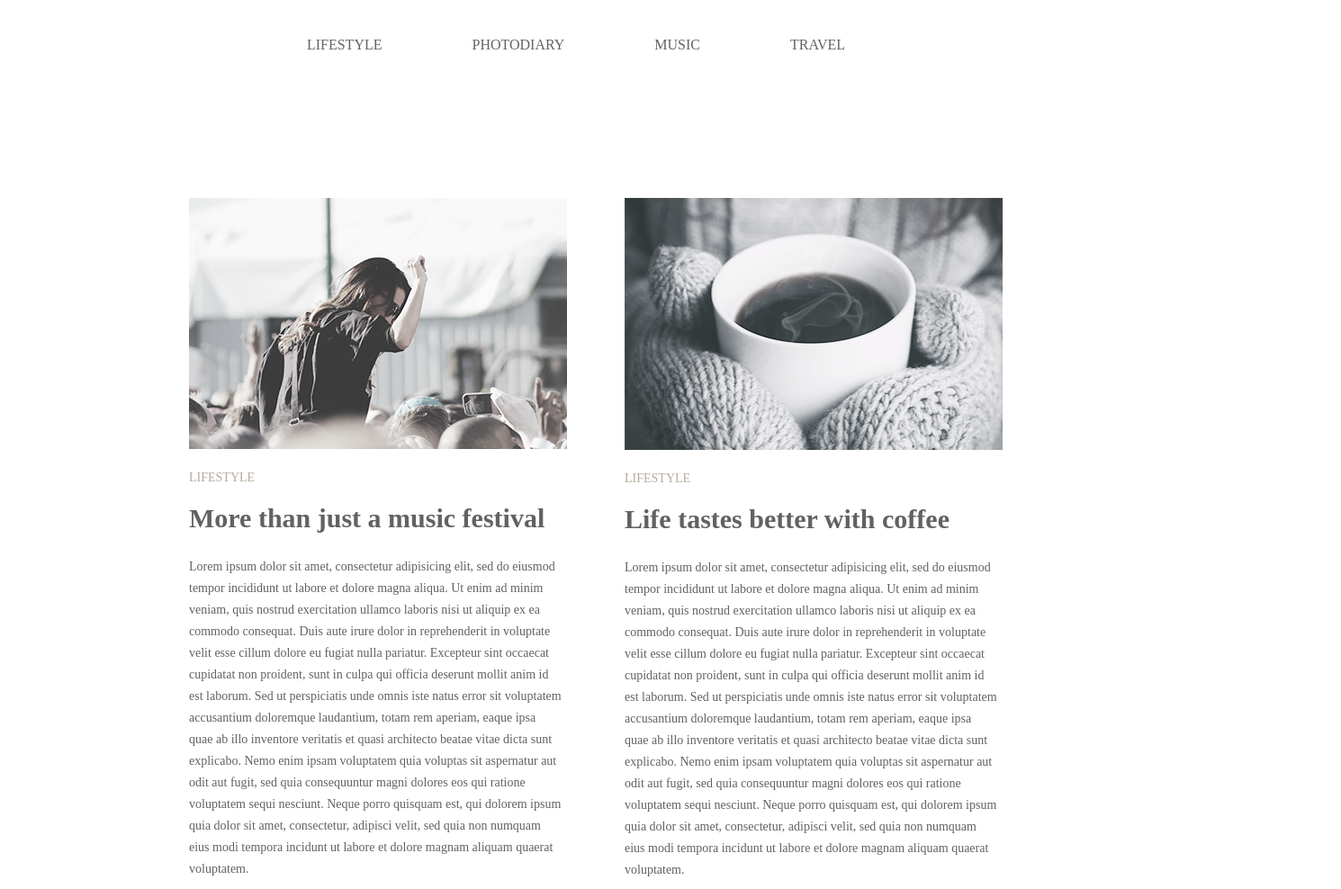
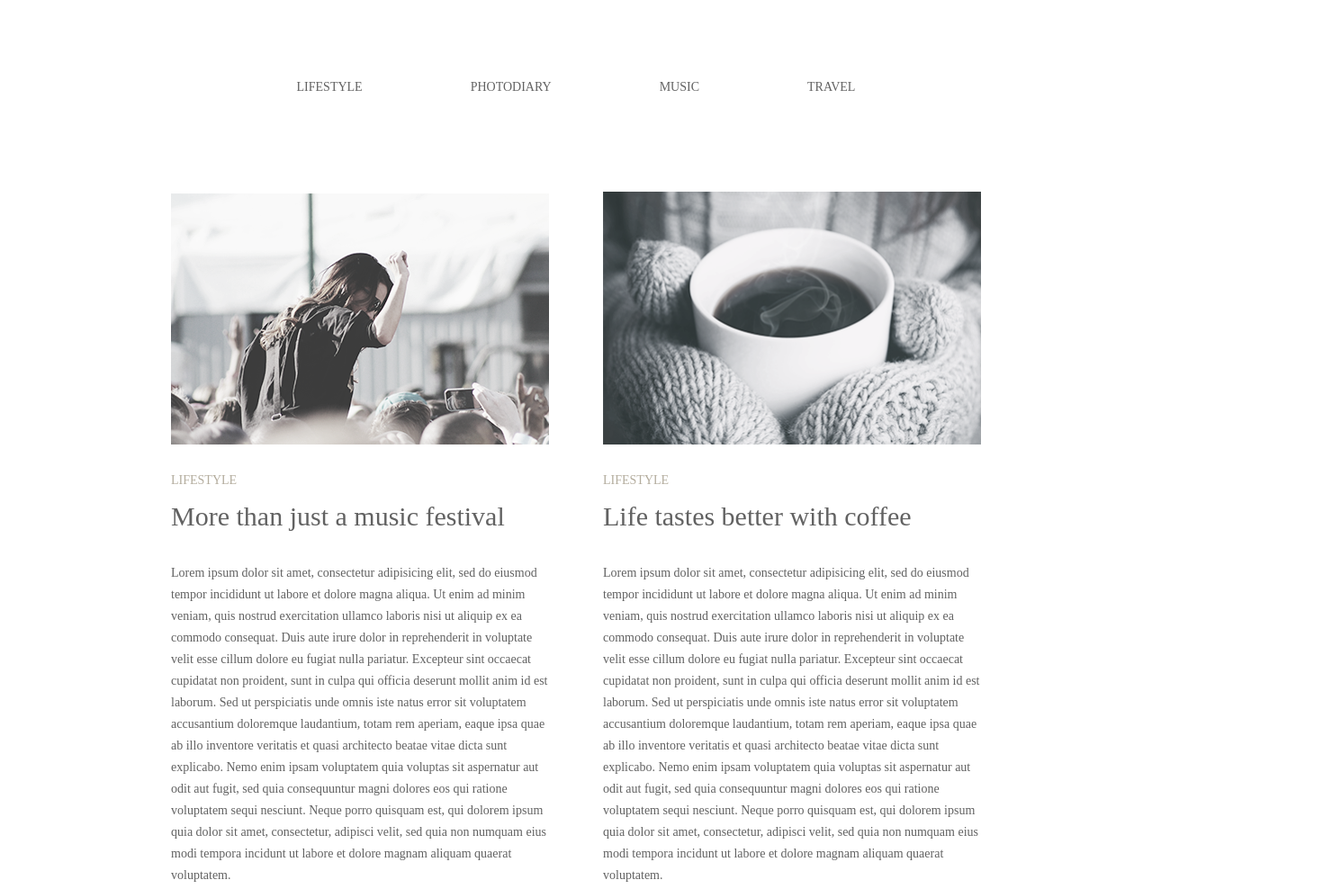
Before and after one commit to Dante4Rungun/Dante4Rungun.github.io, a plain HTML site: page homework2/Index.html in a window 1280 px wide. Shown: the top 988 px of the page at 90% size, 1490 px wide, since content can reach past the window. Drawn offline with Linux system fonts and the light colour scheme.

Commit message:
Add files via upload

```diff
--- a/homework2/Index.html
+++ b/homework2/Index.html
@@ -3,116 +3,55 @@
 
 <head>
     <meta charset="UTF-8">
-    <title>Vebinar_1</title>
+    <title>Homework2</title>
     <meta http-equiv="X-UA-Compatible" content="IE=Edge">
     <link rel="stylesheet" href="css/styles.css">
 </head>
 <body>
-    <navigation class="masthead">
-        <ul class="site-navigation clearfix">
-            <a href="#" >lifestyle</a>
-            <a href="#" >photodiary</a>
-            <a href="#" >music</a>
-            <a href="#" >travel</a>
-        </ul>
-    </navigation>
-    <main>
-        <section class = "articles">
-            <div class="first_column">
-                <div class = "article">
-                    <div class = "article_img">
-                        <img src="images/1.png" width="420" height="279" alt="" >
-                    </div>
-
-                    <div class="article_hash">
-                        <span>lifestyle</span>
-                    </div>
-                    <div class = "article_title">
-                        <h2>More than just a music festival</h2>
-                    </div>
-                    <div class ="article_description">
-                        <span>Lorem ipsum dolor sit amet, consectetur adipisicing elit, sed do eiusmod tempor incididunt ut labore et dolore magna aliqua. Ut enim ad minim veniam, quis nostrud exercitation ullamco laboris nisi ut aliquip ex ea commodo consequat. Duis aute irure dolor in reprehenderit in voluptate velit esse cillum dolore eu fugiat nulla pariatur. Excepteur sint occaecat cupidatat non proident, sunt in culpa qui officia deserunt mollit anim id est laborum. Sed ut perspiciatis unde omnis iste natus error sit voluptatem accusantium doloremque laudantium, totam rem aperiam, eaque ipsa quae ab illo inventore veritatis et quasi architecto beatae vitae dicta sunt explicabo. Nemo enim ipsam voluptatem quia voluptas sit aspernatur aut odit aut fugit, sed quia consequuntur magni dolores eos qui ratione voluptatem sequi nesciunt. Neque porro quisquam est, qui dolorem ipsum quia dolor sit amet, consectetur, adipisci velit, sed quia non numquam eius modi tempora incidunt ut labore et dolore magnam aliquam quaerat voluptatem.</span>
-                    </div>
-                </div>
-                <div class = "article">
-                    <div class = "article_img">
-                        <img src="images/3.png" alt="" width="420" height="280" >
-                    </div>
-                    <div class="article_hash">
-                        <span>photodiary</span>
-                    </div>
-                    <div class = "article_title">
-                        <h2>American dream</h2>
-                    </div>
-                    <div class ="article_description">
-                        <span>Lorem ipsum dolor sit amet, consectetur adipisicing elit, sed do eiusmod tempor incididunt ut labore et dolore magna aliqua. Ut enim ad minim veniam, quis nostrud exercitation ullamco laboris nisi ut aliquip ex ea commodo consequat. Duis aute irure dolor in reprehenderit in voluptate velit esse cillum dolore eu fugiat nulla pariatur. Excepteur sint occaecat cupidatat non proident, sunt in culpa qui officia deserunt mollit anim id est laborum. Sed ut perspiciatis unde omnis iste natus error sit voluptatem accusantium doloremque laudantium, totam rem aperiam, eaque ipsa quae ab illo inventore veritatis et quasi architecto beatae vitae dicta sunt explicabo. Nemo enim ipsam voluptatem quia voluptas sit aspernatur aut odit aut fugit, sed quia consequuntur magni dolores eos qui ratione voluptatem sequi nesciunt. Neque porro quisquam est, qui dolorem ipsum quia dolor sit amet, consectetur, adipisci velit, sed quia non numquam eius modi tempora incidunt ut labore et dolore magnam aliquam quaerat voluptatem.</span>
-                    </div>
-                </div>
-                <div class = "article">
-                    <div class = "article_img">
-                        <img src="images/5.png" width="420" height="280" alt="" >
-                    </div>
-
-                    <div class="article_hash">
-                        <span>lifestyle</span>
-                    </div>
-                    <div class = "article_title">
-                        <h2>More than just a music festival</h2>
-                    </div>
-                    <div class ="article_description">
-                        <span>Lorem ipsum dolor sit amet, consectetur adipisicing elit, sed do eiusmod tempor incididunt ut labore et dolore magna aliqua. Ut enim ad minim veniam, quis nostrud exercitation ullamco laboris nisi ut aliquip ex ea commodo consequat. Duis aute irure dolor in reprehenderit in voluptate velit esse cillum dolore eu fugiat nulla pariatur. Excepteur sint occaecat cupidatat non proident, sunt in culpa qui officia deserunt mollit anim id est laborum. Sed ut perspiciatis unde omnis iste natus error sit voluptatem accusantium doloremque laudantium, totam rem aperiam, eaque ipsa quae ab illo inventore veritatis et quasi architecto beatae vitae dicta sunt explicabo. Nemo enim ipsam voluptatem quia voluptas sit aspernatur aut odit aut fugit, sed quia consequuntur magni dolores eos qui ratione voluptatem sequi nesciunt. Neque porro quisquam est, qui dolorem ipsum quia dolor sit amet, consectetur, adipisci velit, sed quia non numquam eius modi tempora incidunt ut labore et dolore magnam aliquam quaerat voluptatem.</span>
-                    </div>
-                </div>
-            </div>
-            <div class="second_column">
-                <div class = "article">
-                    <div class = "article_img">
-                        <img src="images/Filtro_fotografico_5_copia_2.png" alt="" width="420" height="280">
-                    </div>
-                    <div class="article_hash">
-                        <span>lifestyle</span>
-                    </div>
-                    <div class = "article_title">
-                        <h2>Life tastes better with coffee</h2>
-                    </div>
-                    <div class ="article_description">
-                        <span>Lorem ipsum dolor sit amet, consectetur adipisicing elit, sed do eiusmod tempor incididunt ut labore et dolore magna aliqua. Ut enim ad minim veniam, quis nostrud exercitation ullamco laboris nisi ut aliquip ex ea commodo consequat. Duis aute irure dolor in reprehenderit in voluptate velit esse cillum dolore eu fugiat nulla pariatur. Excepteur sint occaecat cupidatat non proident, sunt in culpa qui officia deserunt mollit anim id est laborum. Sed ut perspiciatis unde omnis iste natus error sit voluptatem accusantium doloremque laudantium, totam rem aperiam, eaque ipsa quae ab illo inventore veritatis et quasi architecto beatae vitae dicta sunt explicabo. Nemo enim ipsam voluptatem quia voluptas sit aspernatur aut odit aut fugit, sed quia consequuntur magni dolores eos qui ratione voluptatem sequi nesciunt. Neque porro quisquam est, qui dolorem ipsum quia dolor sit amet, consectetur, adipisci velit, sed quia non numquam eius modi tempora incidunt ut labore et dolore magnam aliquam quaerat voluptatem.</span>
-                    </div>
-                </div>
-
-                <div class = "article">
-                    <div class = "article_img">
-                        <img src="images/4.png" alt="" width="420" height="280">
-                    </div>
-                    <div class="article_hash">
-                        <span>photodiary</span>
-                    </div>
-                    <div class = "article_title">
-                        <h2>A day exploring the Alps</h2>
-                    </div>
-                    <div class ="article_description">
-                        <span>Lorem ipsum dolor sit amet, consectetur adipisicing elit, sed do eiusmod tempor incididunt ut labore et dolore magna aliqua. Ut enim ad minim veniam, quis nostrud exercitation ullamco laboris nisi ut aliquip ex ea commodo consequat. Duis aute irure dolor in reprehenderit in voluptate velit esse cillum dolore eu fugiat nulla pariatur. Excepteur sint occaecat cupidatat non proident, sunt in culpa qui officia deserunt mollit anim id est laborum. Sed ut perspiciatis unde omnis iste natus error sit voluptatem accusantium doloremque laudantium, totam rem aperiam, eaque ipsa quae ab illo inventore veritatis et quasi architecto beatae vitae dicta sunt explicabo. Nemo enim ipsam voluptatem quia voluptas sit aspernatur aut odit aut fugit, sed quia consequuntur magni dolores eos qui ratione voluptatem sequi nesciunt. Neque porro quisquam est, qui dolorem ipsum quia dolor sit amet, consectetur, adipisci velit, sed quia non numquam eius modi tempora incidunt ut labore et dolore magnam aliquam quaerat voluptatem.</span>
-                    </div>
-                </div>
-                <div class = "article">
-                    <div class = "article_img">
-                        <img src="images/6.png" alt="" width="420" height="280">
-                    </div>
-                    <div class="article_hash">
-                        <span>lifestyle</span>
-                    </div>
-                    <div class = "article_title">
-                        <h2>More than just a music festival</h2>
-                    </div>
-                    <div class ="article_description">
-                        <span>Lorem ipsum dolor sit amet, consectetur adipisicing elit, sed do eiusmod tempor incididunt ut labore et dolore magna aliqua. Ut enim ad minim veniam, quis nostrud exercitation ullamco laboris nisi ut aliquip ex ea commodo consequat. Duis aute irure dolor in reprehenderit in voluptate velit esse cillum dolore eu fugiat nulla pariatur. Excepteur sint occaecat cupidatat non proident, sunt in culpa qui officia deserunt mollit anim id est laborum. Sed ut perspiciatis unde omnis iste natus error sit voluptatem accusantium doloremque laudantium, totam rem aperiam, eaque ipsa quae ab illo inventore veritatis et quasi architecto beatae vitae dicta sunt explicabo. Nemo enim ipsam voluptatem quia voluptas sit aspernatur aut odit aut fugit, sed quia consequuntur magni dolores eos qui ratione voluptatem sequi nesciunt. Neque porro quisquam est, qui dolorem ipsum quia dolor sit amet, consectetur, adipisci velit, sed quia non numquam eius modi tempora incidunt ut labore et dolore magnam aliquam quaerat voluptatem.</span>
-                    </div>
-                </div>
-            </div>
+    <header class="header">
+        <nav class="masthead">
+            <ul class="site-navigation">
+                <li><a href="#" >lifestyle</a></li>
+                <li><a href="#" >photodiary</a></li>
+                <li><a href="#" >music</a></li>
+                <li><a href="#" >travel</a></li>
+            </ul>
+        </nav>
+    </header>
+    <main class="container">
+        <section class="articles_section">
+            <ul class = "articles">
+                <li class = "article">
+                    <img class = "article_img" src="images/1.png" alt="" width="420" height="279">
+                    <h3 class="article_hash">lifestyle</h3>
+                    <h2 class = "article_title">More than just a music festival</h2>
+                    <p class ="article_description">Lorem ipsum dolor sit amet, consectetur adipisicing elit, sed do eiusmod tempor incididunt ut labore et dolore magna aliqua. Ut enim ad minim veniam, quis nostrud exercitation ullamco laboris nisi ut aliquip ex ea commodo consequat. Duis aute irure dolor in reprehenderit in voluptate velit esse cillum dolore eu fugiat nulla pariatur. Excepteur sint occaecat cupidatat non proident, sunt in culpa qui officia deserunt mollit anim id est laborum. Sed ut perspiciatis unde omnis iste natus error sit voluptatem accusantium doloremque laudantium, totam rem aperiam, eaque ipsa quae ab illo inventore veritatis et quasi architecto beatae vitae dicta sunt explicabo. Nemo enim ipsam voluptatem quia voluptas sit aspernatur aut odit aut fugit, sed quia consequuntur magni dolores eos qui ratione voluptatem sequi nesciunt. Neque porro quisquam est, qui dolorem ipsum quia dolor sit amet, consectetur, adipisci velit, sed quia non numquam eius modi tempora incidunt ut labore et dolore magnam aliquam quaerat voluptatem.</p>
+                </li>
+                <li class = "article">
+                    <img class = "article_img" src="images/2.png" alt="" width="420" height="279">
+                    <h3 class="article_hash">lifestyle</h3>
+                    <h2 class = "article_title">Life tastes better with coffee</h2>
+                    <p class ="article_description">Lorem ipsum dolor sit amet, consectetur adipisicing elit, sed do eiusmod tempor incididunt ut labore et dolore magna aliqua. Ut enim ad minim veniam, quis nostrud exercitation ullamco laboris nisi ut aliquip ex ea commodo consequat. Duis aute irure dolor in reprehenderit in voluptate velit esse cillum dolore eu fugiat nulla pariatur. Excepteur sint occaecat cupidatat non proident, sunt in culpa qui officia deserunt mollit anim id est laborum. Sed ut perspiciatis unde omnis iste natus error sit voluptatem accusantium doloremque laudantium, totam rem aperiam, eaque ipsa quae ab illo inventore veritatis et quasi architecto beatae vitae dicta sunt explicabo. Nemo enim ipsam voluptatem quia voluptas sit aspernatur aut odit aut fugit, sed quia consequuntur magni dolores eos qui ratione voluptatem sequi nesciunt. Neque porro quisquam est, qui dolorem ipsum quia dolor sit amet, consectetur, adipisci velit, sed quia non numquam eius modi tempora incidunt ut labore et dolore magnam aliquam quaerat voluptatem.</p>
+                </li>
+                <li class = "article">
+                    <img class = "article_img" src="images/3.png" alt="" width="420" height="279">
+                    <h3 class="article_hash">lifestyle</h3>
+                    <h2 class = "article_title">American dream</h2>
+                    <p class ="article_description">Lorem ipsum dolor sit amet, consectetur adipisicing elit, sed do eiusmod tempor incididunt ut labore et dolore magna aliqua. Ut enim ad minim veniam, quis nostrud exercitation ullamco laboris nisi ut aliquip ex ea commodo consequat. Duis aute irure dolor in reprehenderit in voluptate velit esse cillum dolore eu fugiat nulla pariatur. Excepteur sint occaecat cupidatat non proident, sunt in culpa qui officia deserunt mollit anim id est laborum. Sed ut perspiciatis unde omnis iste natus error sit voluptatem accusantium doloremque laudantium, totam rem aperiam, eaque ipsa quae ab illo inventore veritatis et quasi architecto beatae vitae dicta sunt explicabo. Nemo enim ipsam voluptatem quia voluptas sit aspernatur aut odit aut fugit, sed quia consequuntur magni dolores eos qui ratione voluptatem sequi nesciunt. Neque porro quisquam est, qui dolorem ipsum quia dolor sit amet, consectetur, adipisci velit, sed quia non numquam eius modi tempora incidunt ut labore et dolore magnam aliquam quaerat voluptatem.</p>
+                </li>
+                <li class = "article">
+                    <img class = "article_img" src="images/4.png" alt="" width="420" height="279">
+                    <h3 class="article_hash">lifestyle</h3>
+                    <h2 class = "article_title">A day exploring the Alps</h2>
+                    <p class ="article_description">Lorem ipsum dolor sit amet, consectetur adipisicing elit, sed do eiusmod tempor incididunt ut labore et dolore magna aliqua. Ut enim ad minim veniam, quis nostrud exercitation ullamco laboris nisi ut aliquip ex ea commodo consequat. Duis aute irure dolor in reprehenderit in voluptate velit esse cillum dolore eu fugiat nulla pariatur. Excepteur sint occaecat cupidatat non proident, sunt in culpa qui officia deserunt mollit anim id est laborum. Sed ut perspiciatis unde omnis iste natus error sit voluptatem accusantium doloremque laudantium, totam rem aperiam, eaque ipsa quae ab illo inventore veritatis et quasi architecto beatae vitae dicta sunt explicabo. Nemo enim ipsam voluptatem quia voluptas sit aspernatur aut odit aut fugit, sed quia consequuntur magni dolores eos qui ratione voluptatem sequi nesciunt. Neque porro quisquam est, qui dolorem ipsum quia dolor sit amet, consectetur, adipisci velit, sed quia non numquam eius modi tempora incidunt ut labore et dolore magnam aliquam quaerat voluptatem.</p>
+                </li>
+            </ul >
+            <button class="load_more">Load more</button>
         </section>
     </main>
-    <footer>
-        <button class="load_more"><span class="button-text"> Load more</span></button>
+
+    <footer class="footer">
+
     </footer>
 </body>
 </html>
--- a/homework2/css/styles.css
+++ b/homework2/css/styles.css
@@ -1,72 +1,96 @@
-body, ul {
+html{
+    box-sizing: border-box;
+}
+
+*,
+*::before,
+*::after {
+    box-sizing: inherit;
+}
+
+img{
+    display: block;
+    max-width: 100%;
+    height: auto;
+}
+
+a{
+    text-decoration: none;
+}
+
+.container{
+    width: 900px;
+    margin: 0 auto;
+}
+
+.header{
+    padding-top: 77px;
+    padding-bottom: 104px;
+}
+/*site navigation*/
+
+.site-navigation{
     margin: 0;
     padding: 0;
+    text-align: center;
+    font-size: 0;
 }
 
-.masthead{
-    margin: auto;
-    max-width: 960px;
-    height: 40px;
-    line-height: 100px;
-    border-bottom: 3px solid #212121;
+.site-navigation li:not(:last-child){
+    margin-right:120px;
 }
 
-.site-navigation {
-    margin: auto;
-    font-family: Roboto, sans-serif;
+.site-navigation li{
+    display: inline-block;
 }
 
-.site-navigation a {
-    float: left;
-    padding: 0 50px;
+.site-navigation a{
     display: block;
-    font-size: 16px;
     color: #626262;
     font-family: "Playfair Display";
-    text-decoration: none;
+    font-size: 14px;
+    font-weight: 400;
+    line-height: 24px;
     text-transform: uppercase;
-
 }
 
-  /* Сработает при hover */
-.site-navigation a:hover {
+.site-navigation a:hover,
+.site-navigation a:focus{
     color: #03a9f4;
 }
 
-.clearfix{
-    display: table;
-    content: "";
-    clear: both;
+.articles{
+    margin: 0;
+    padding: 0;
+    font-size: 0;
+    margin-bottom: 86px;
 }
 
-.articles {
-    margin-left: 210px;
-    width: 100%;
-    height: auto;
+.article{
+    margin: 0;
+    padding: 0;
+    margin-top: 132px;
+    display: inline-block;
+    width: 420px;
 }
 
-.first_column{
-    display: inline-block;
-}
-.second_column{
+.article:nth-child(2n){
     margin-left: 60px;
-    display: inline-block;
 }
 
-.article {
-    padding-top: 100px;
-    width: auto;
-    height: 800px;
+.article:nth-child(-n +2){
+    margin-top: 0px;
 }
 
 .article_img{
-    margin: 20px auto;
-    width: 420;
-    height:280;
+    margin-bottom: 32px;
 }
 
 .article_hash{
-    width: 63px;
+    margin: 0;
+    padding: 0;
+    margin-bottom: 20px;;
+    width: 85px;
     height: 11px;
     color: #b4ad9e;
     font-family: Ubuntu;
@@ -76,15 +100,18 @@ body, ul {
 }
 
 .article_title{
+    margin: 0;
+    padding: 0;
+    margin-bottom: 34px;
     color: #626262;
     font-family: "Playfair Display";
-    font-size: 20px;
-    font-weight: 400;
+    font-size: 30px;
+    font-weight: 300;
 }
 
 .article_description{
-    width: 414px;
-    height: 63px;
+    margin: 0;
+    padding: 0;
     color: #626262;
     font-family: "Playfair Display";
     font-size: 14px;
@@ -92,21 +119,17 @@ body, ul {
     line-height: 24px;
 }
 
-.load_more{
+
+.load_more {
     position: relative;
-    padding: 0 1rem;
-    margin-left: auto;
-    margin-right: auto;
+    padding: 0;
+    margin: 0 auto;
     display: block;
-    height: 50px;
-    width: 200px;
+    width: 164px;
+    height: 60px;
     line-height: 50px;
-    border: 1px solid white;
-}
-
-.button-text{
-    width: 96px;
-    height: 17px;
+    background-color: white;
+    border: 1px solid #626262;
     color: #626262;
     font-family: "Playfair Display";
     font-size: 20px;
```
Also changed, not shown: homework2/images/2.png (added).
